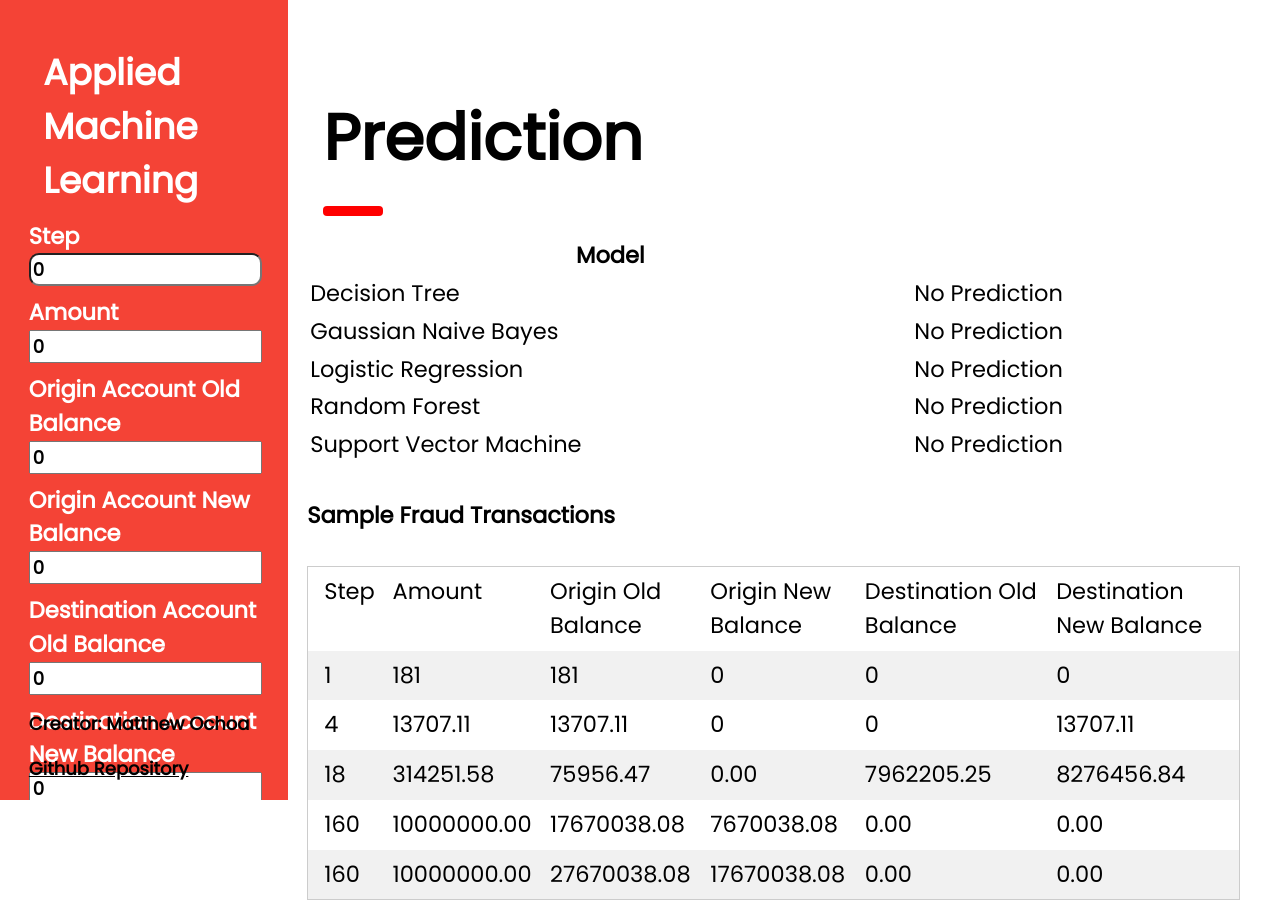
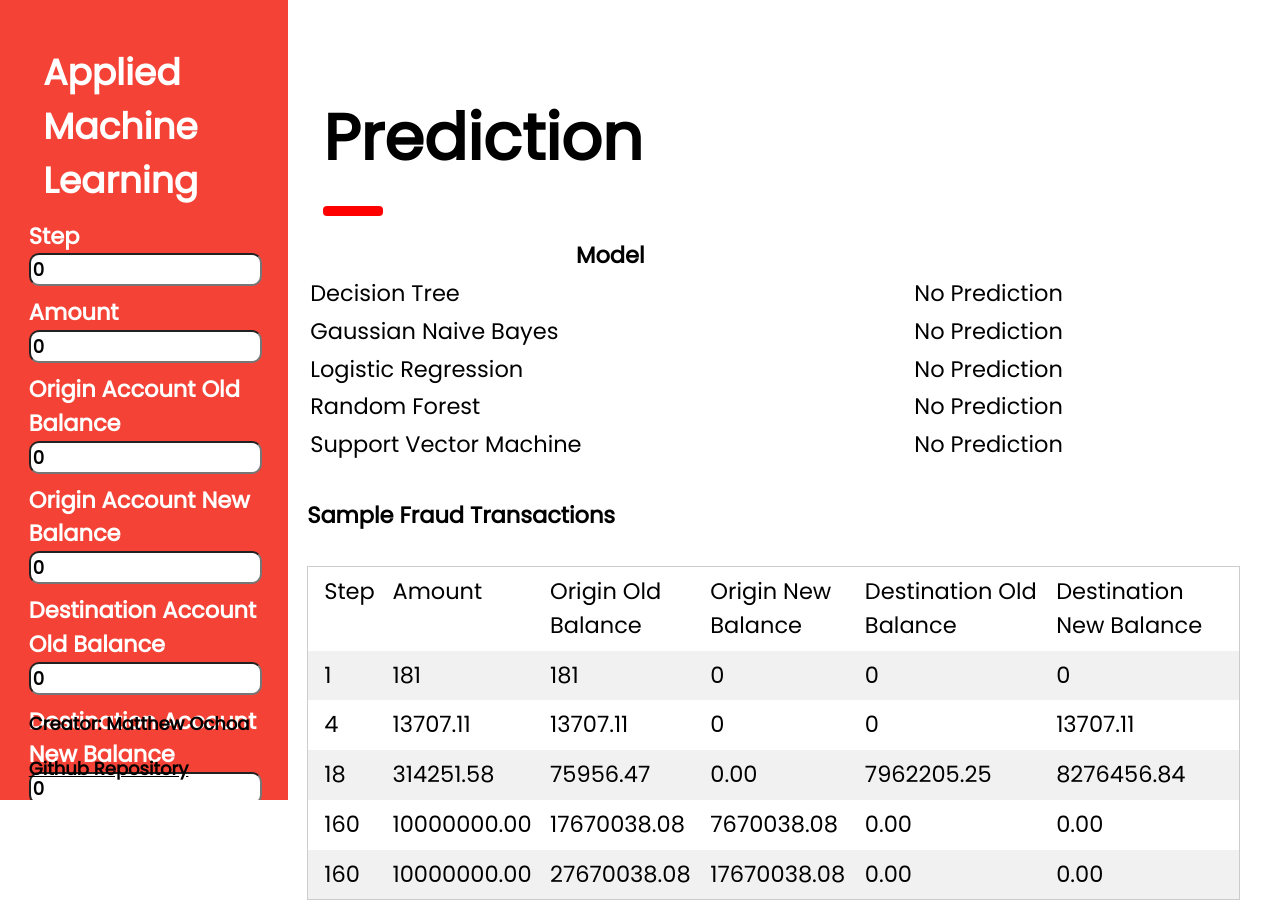
Before and after one commit to u-Shiyuh/Fraud-Detection-using-ML, a Flask app: page / in a window 1280 px wide. Run offline with Flask 2, Linux system fonts and the light colour scheme; parts of the project's set-up code (start-up, migrations or seed data) failed here and were passed over.

Commit message:
front end changes

```diff
--- a/templates/index.html
+++ b/templates/index.html
@@ -53,19 +53,19 @@
             <input style="margin-bottom: 10px; border-radius: 10px;" type="number" min="0" max="10000000" value="0" step=".01" class="slider" name="step" id="step" onchange="try_ajax()">
             <br/>
             <label style="font-size:1.25em;"> Amount </label> <br/>
-            <input style="margin-bottom: 10px;" type="number" min="0" max="10000000" value="0" step=".01" class="slider" name="amount" id="amount" onchange="try_ajax()">
+            <input style="margin-bottom: 10px; border-radius: 10px;" type="number" min="0" max="10000000" value="0" step=".01" class="slider" name="amount" id="amount" onchange="try_ajax()">
             <br/>
             <label style="font-size:1.25em"> Origin Account Old Balance</label> <br/>
-            <input style="margin-bottom: 10px;" type="number" min="0" max="10000000" value="0" step=".01" class="slider" name="oldbalanceOrig" id="oldbalanceOrig" onchange="try_ajax()">
+            <input style="margin-bottom: 10px; border-radius: 10px;" type="number" min="0" max="10000000" value="0" step=".01" class="slider" name="oldbalanceOrig" id="oldbalanceOrig" onchange="try_ajax()">
             <br/>
             <label style="font-size:1.25em"> Origin Account New Balance</label> <br/>
-            <input style="margin-bottom: 10px;" type="number" min="0" max="10000000" value="0" step=".01" class="slider" name="newbalanceOrig" id="newbalanceOrig" onchange="try_ajax()">
+            <input style="margin-bottom: 10px; border-radius: 10px;" type="number" min="0" max="10000000" value="0" step=".01" class="slider" name="newbalanceOrig" id="newbalanceOrig" onchange="try_ajax()">
             <br/>
             <label style="font-size:1.25em"> Destination Account Old Balance</label> <br/>
-            <input  style="margin-bottom: 10px;" type="number" min="0" max="10000000" value="0" step=".01" class="slider" name="oldbalanceDest" id="oldbalanceDest" onchange="try_ajax()">
+            <input  style="margin-bottom: 10px; border-radius: 10px;" type="number" min="0" max="10000000" value="0" step=".01" class="slider" name="oldbalanceDest" id="oldbalanceDest" onchange="try_ajax()">
             <br/>
             <label style="font-size:1.25em"> Destination Account New Balance</label> <br/>
-            <input style="margin-bottom: 10px;" type="number" min="0" max="10000000" value="0" step=".01" class="slider" name="newbalanceDest" id="newbalanceDest" onchange="try_ajax()">
+            <input style="margin-bottom: 10px; border-radius: 10px;" type="number" min="0" max="10000000" value="0" step=".01" class="slider" name="newbalanceDest" id="newbalanceDest" onchange="try_ajax()">
             <br/>
 
       </form>
```
